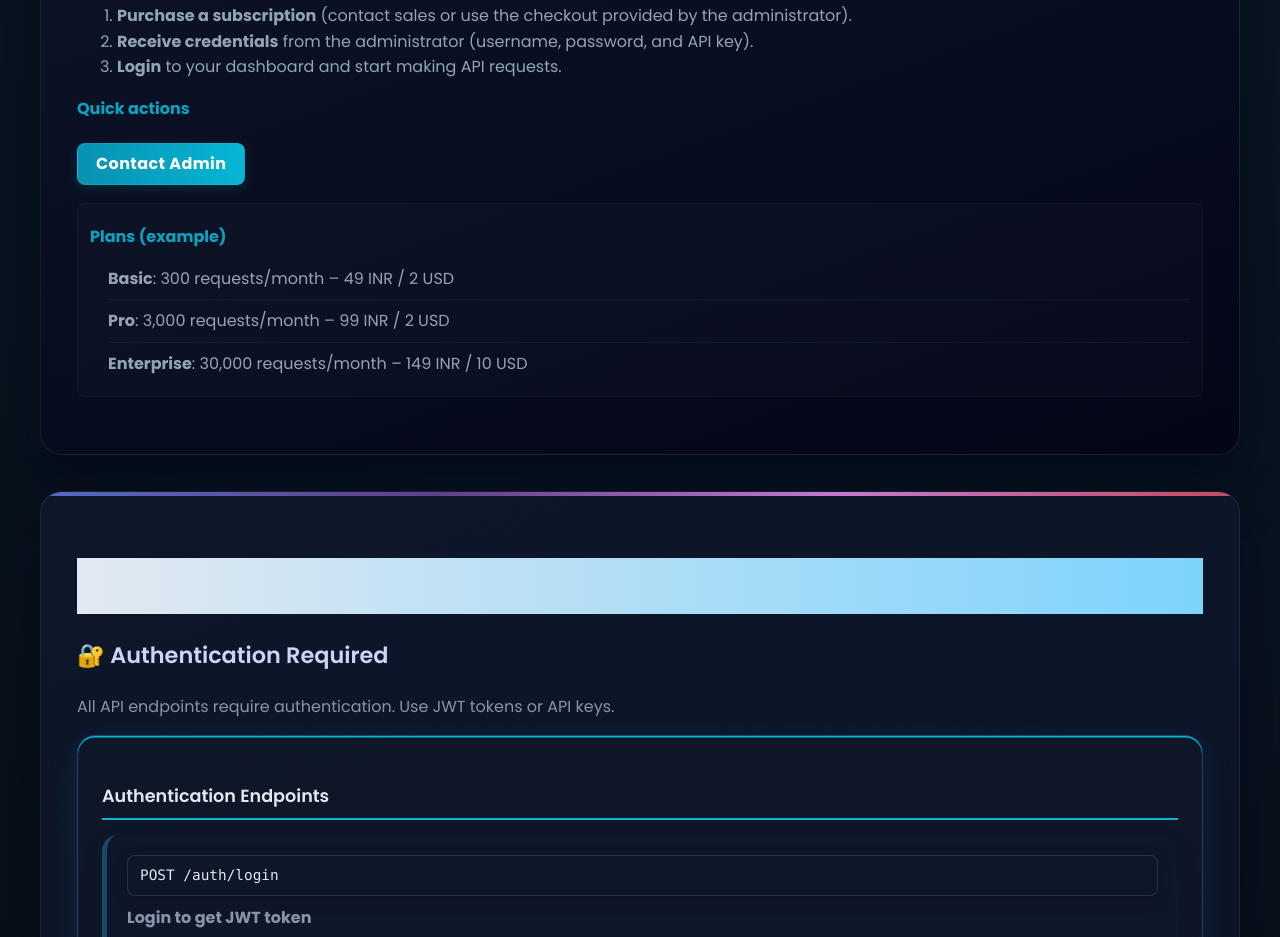
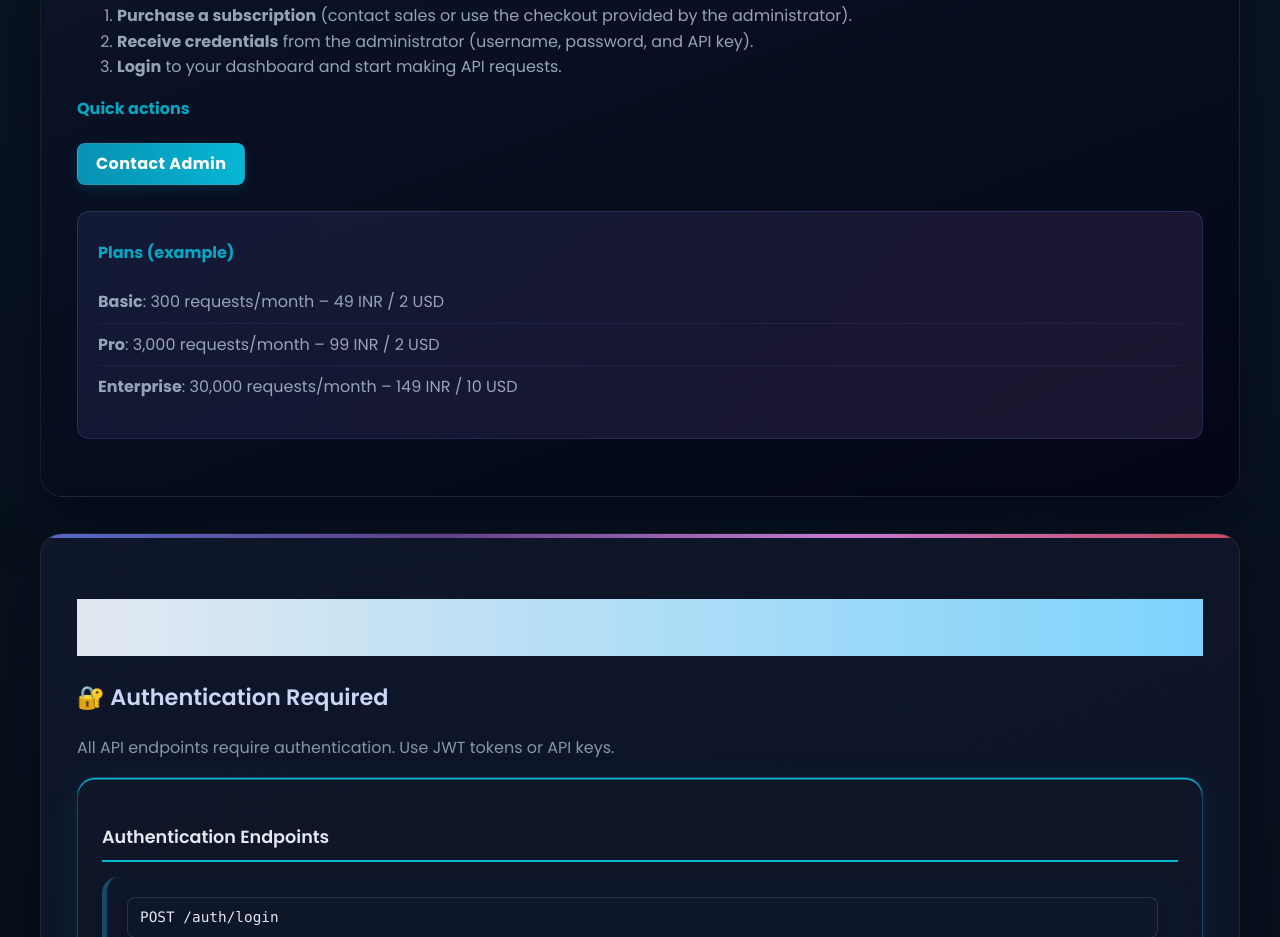
Before and after one commit to Rohankapoor1904/terabox, a plain HTML site: page index.html in a window 1280 px wide. Shown: the part 1271-2208 px from the top of the page. Drawn offline with Linux system fonts and the light colour scheme; no server answers.

Commit message:
Update index.html

```diff
--- a/index.html
+++ b/index.html
@@ -73,20 +73,20 @@
                 <h3>User Access</h3>
                 <p class="muted">Subscriptions control access. Administrators provision user accounts and API keys.</p>
 
-                <ol style="margin-top:12px;">
+                <ol class="plan-list" style="margin-top:12px;">
                     <li><strong>Purchase a subscription</strong> (contact sales or use the checkout provided by the administrator).</li>
                     <li><strong>Receive credentials</strong> from the administrator (username, password, and API key).</li>
                     <li><strong>Login</strong> to your dashboard and start making API requests.</li>
                 </ol>
 
                 <p style="margin-top:12px;"><strong>Quick actions</strong></p>
-                <div style="display:flex;gap:12px;flex-wrap:wrap;margin-top:8px;">
+                <div class="action-row">
                     <a href="https://t.me/the_luicifer" class="btn btn-secondary" onclick="openTelegram(event)">Contact Admin</a>
                 </div>
 
-                <div class="subscription-info" style="margin-top:18px;padding:12px;border-radius:8px;background:rgba(255,255,255,0.02);border:1px solid rgba(255,255,255,0.03);">
-                    <p class="muted" style="margin:0 0 8px 0;"><strong>Plans (example)</strong></p>
-                    <ul style="margin:0;padding-left:18px;">
+                <div class="subscription-info" style="margin-top:18px;">
+                    <p class="muted plan-title"><strong>Plans (example)</strong></p>
+                    <ul class="plan-list">
                         <li><strong>Basic</strong>: 300 requests/month – 49 INR / 2 USD</li>
                         <li><strong>Pro</strong>: 3,000 requests/month – 99 INR / 2 USD</li>
                         <li><strong>Enterprise</strong>: 30,000 requests/month – 149 INR / 10 USD</li>
```
